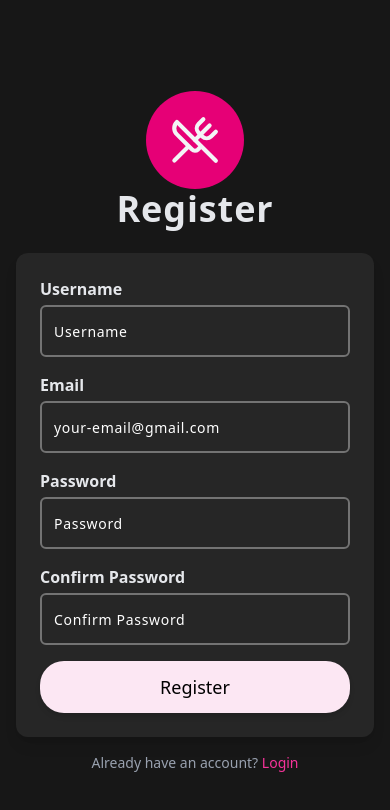
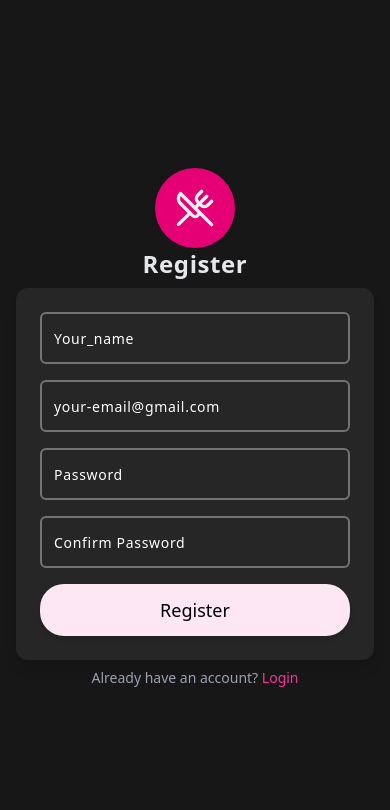
Before and after one commit to edwardogheneochuko/Lounge_client, a React (Vite) app: page /register in a window 390 px wide. Shown: the top 810 px of the page. Built offline with nearby package versions, Linux system fonts and the light colour scheme.

Commit message:
form changes

```diff
--- a/src/auth/Login.jsx
+++ b/src/auth/Login.jsx
@@ -113,9 +113,7 @@ const Login = () => {
       >
         Forgot Password?
       </Link>
-      <Link to="/" className="mt-5 md::mt-10 text-gray-200 text-sm">
-         Homepage
-      </Link>
+
     </div>
   );
 };
--- a/src/auth/Register.jsx
+++ b/src/auth/Register.jsx
@@ -38,7 +38,7 @@ const Register = () => {
   return (
     <div className="flex flex-col items-center justify-center min-h-screen bg-neutral-900 px-4">
       <Header />
-      <h2 className="text-4xl font-bold tracking-wide text-gray-200 mb-6">
+      <h2 className="text-2xl md:text-4xl font-bold tracking-wide text-gray-200 mb-2 md:mb-4">
         Register
       </h2>
 
@@ -48,13 +48,10 @@ const Register = () => {
       >
         {/* Username */}
         <div className="flex flex-col">
-          <label htmlFor="username" className="font-semibold text-gray-200 mb-1">
-            Username
-          </label>
           <input
             id="username"
             type="text"
-            placeholder="Username"
+            placeholder="Your_name"
             className={borderStyles}
             {...register("username")}
           />
@@ -65,9 +62,7 @@ const Register = () => {
 
         {/* Email */}
         <div className="flex flex-col">
-          <label htmlFor="email" className="font-semibold text-gray-200 mb-1">
-            Email
-          </label>
+
           <input
             id="email"
             type="text"
@@ -82,9 +77,7 @@ const Register = () => {
 
         {/* Password */}
         <div className="flex flex-col">
-          <label htmlFor="password" className="font-semibold text-gray-200 mb-1">
-            Password
-          </label>
+
           <input
             id="password"
             type="password"
@@ -99,9 +92,7 @@ const Register = () => {
 
         {/* Confirm Password */}
         <div className="flex flex-col">
-          <label htmlFor="confirmPassword" className="font-semibold text-gray-200 mb-1">
-            Confirm Password
-          </label>
+
           <input
             id="confirmPassword"
             type="password"
@@ -124,7 +115,7 @@ const Register = () => {
       </form>
 
       {/* Links */}
-      <div className="mt-4 text-gray-400 text-sm">
+      <div className=" my-2 text-gray-400 text-sm">
         Already have an account?{" "}
         <Link to="/login" className="text-pink-500 hover:underline">
           Login
--- a/src/components/Header.jsx
+++ b/src/components/Header.jsx
@@ -7,7 +7,7 @@ const Header = () => {
       <div
         className="
           bg-pink-600
-          p-6
+          p-5 md:p-6
           rounded-full
           text-gray-100
           hover:scale-110
@@ -18,7 +18,7 @@ const Header = () => {
         "
         aria-label="Food Icon"
       >
-        <UtensilsCrossed size={50} />
+        <UtensilsCrossed size={40} />
       </div>
     </div>
   );
--- a/src/pages/Landing.jsx
+++ b/src/pages/Landing.jsx
@@ -41,7 +41,7 @@ const Landing = () => {
       {/* Centered content */}
       <div className="absolute inset-0 flex flex-col justify-center items-center text-center text-white z-20">
         <h1 className="text-4xl md:text-6xl font-bold mb-4 drop-shadow-lg">
-          Asap Lounge
+          Asap <span className="text-pink-300 font-serif">Lounge</span>
         </h1>
         <p className="max-w-xl text-lg md:text-xl text-gray-200 mb-6 px-4">
           <Sparkles className="inline-block w-6 h-6 text-pink-400 mr-2" />
```
